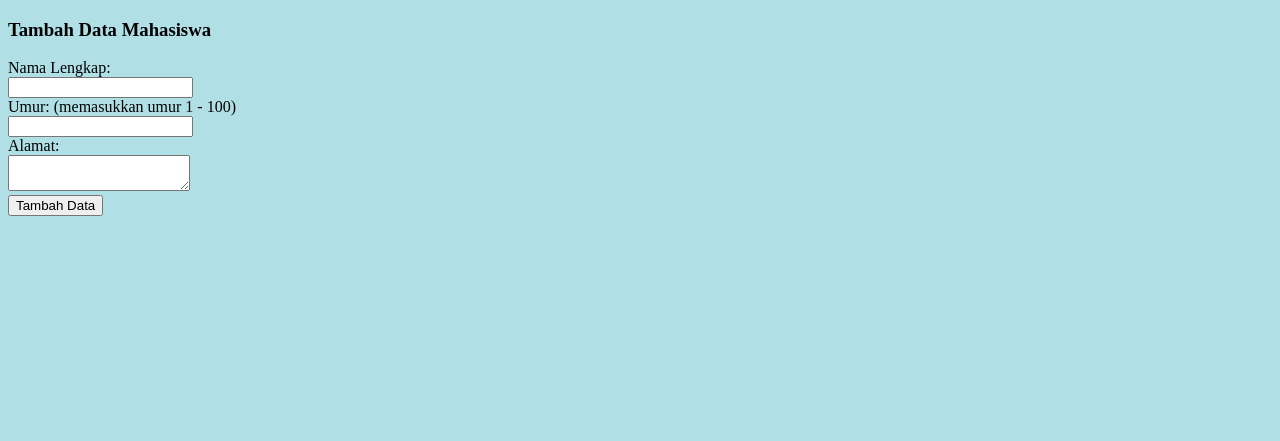
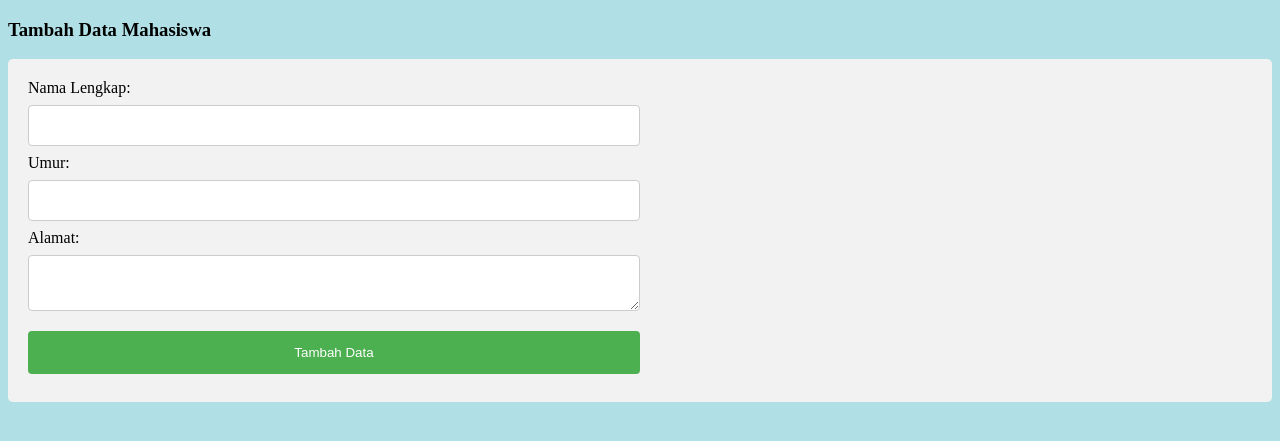
Before and after one commit to fachrikusnaini/BelajarPHP, a PHP site: page /tambah.php in a window 1280 px wide. Shown: the top 441 px of the page. Run offline with PHP 8.4, Linux system fonts and the light colour scheme.

Commit message:
Update form dan tambah

```diff
--- a/style.css
+++ b/style.css
@@ -33,3 +33,50 @@ border: 1px solid black;
 .font_tambah {
     color: black;
 }
+
+form {
+    border-radius: 5px;
+    background-color: #f2f2f2;
+    padding: 20px;
+}
+
+label {
+    display: block;
+}
+
+input[type=text] {
+    width: 50%;
+    padding: 12px;
+    margin: 8px 0;
+    display: inline-block;
+    border: 1px solid #ccc;
+    border-radius: 4px;
+    box-sizing: border-box;
+}
+
+.btn-submit {
+    width: 50%;
+    background-color: #4caf50;
+    color: white;
+    padding: 14px;
+    margin: 8px 0;
+    border: none;
+    border-radius: 4px;
+    cursor: pointer;
+}
+
+.btn-submit:hover {
+    background-color: #45a049;
+}
+
+textarea {
+    width: 50%;
+    padding: 12px;
+    margin: 8px 0;
+    display: inline-block;
+    border: 1px solid #ccc;
+    border-radius: 4px;
+    box-sizing: border-box;
+
+
+}
--- a/tambah.php
+++ b/tambah.php
@@ -10,7 +10,7 @@ if ($_SERVER["REQUEST_METHOD"] == "POST") {
 
     if (empty($nama)){
         echo "Nama tidak boleh kosong. ";
-    } elseif (preg_match("/^[a-zA-Z ]*$/", $nama)) {
+    } elseif (!preg_match("/^[a-zA-Z ]*$/", $nama)) {
         echo "Nama hanya boleh terdiri dari huruf dan spasi. ";
     } elseif (strlen($nama) < 3 || strlen ($nama) > 70) {
         echo "Panjang nama harus antara 3 dan 70 karakter. ";
@@ -23,7 +23,7 @@ if ($_SERVER["REQUEST_METHOD"] == "POST") {
     } elseif (strlen($alamat < 3 || strlen($alamat) > 100)) {
         echo "Panjang karakter alamat hanya 3 - 100. ";
     } else {
-        $data = "INSERT INTO users (nama, user, alamat) VALUES ('$anam','$umur','$alamat')";
+        $data = "INSERT INTO users (nama, umur, alamat) VALUES ('$nama','$umur','$alamat')";
         $result = mysqli_query($conn, $data);
 
         if ($result > 0) {
@@ -51,13 +51,13 @@ if ($_SERVER["REQUEST_METHOD"] == "POST") {
     <body>
         <h3>Tambah Data Mahasiswa</h3>
         <form method="POST" action="">
-            <label for="nama">Nama Lengkap:</label><br>
-            <input type="text" id="nama" name="nama"><br>
-            <label for="umur">Umur: (memasukkan umur 1 - 100)</label><br>
-            <input type="text" id="umur" name="umur"><br>
-            <label for="alamat">Alamat:</label><br>
-            <textarea name="alamat" id="alamat"></textarea><br>
-            <button type="submit" name="submit">Tambah Data</button>
+            <label for="nama">Nama Lengkap:</label>
+            <input type="text" id="nama" name="nama">
+            <label for="umur">Umur:</label>
+            <input type="text" id="umur" name="umur">
+            <label for="alamat">Alamat:</label>
+            <textarea name="alamat" id="alamat"></textarea>
+            <button type="submit" class='btn-submit' name="submit">Tambah Data</button>
         </form>
     </body>
 </html>
```
